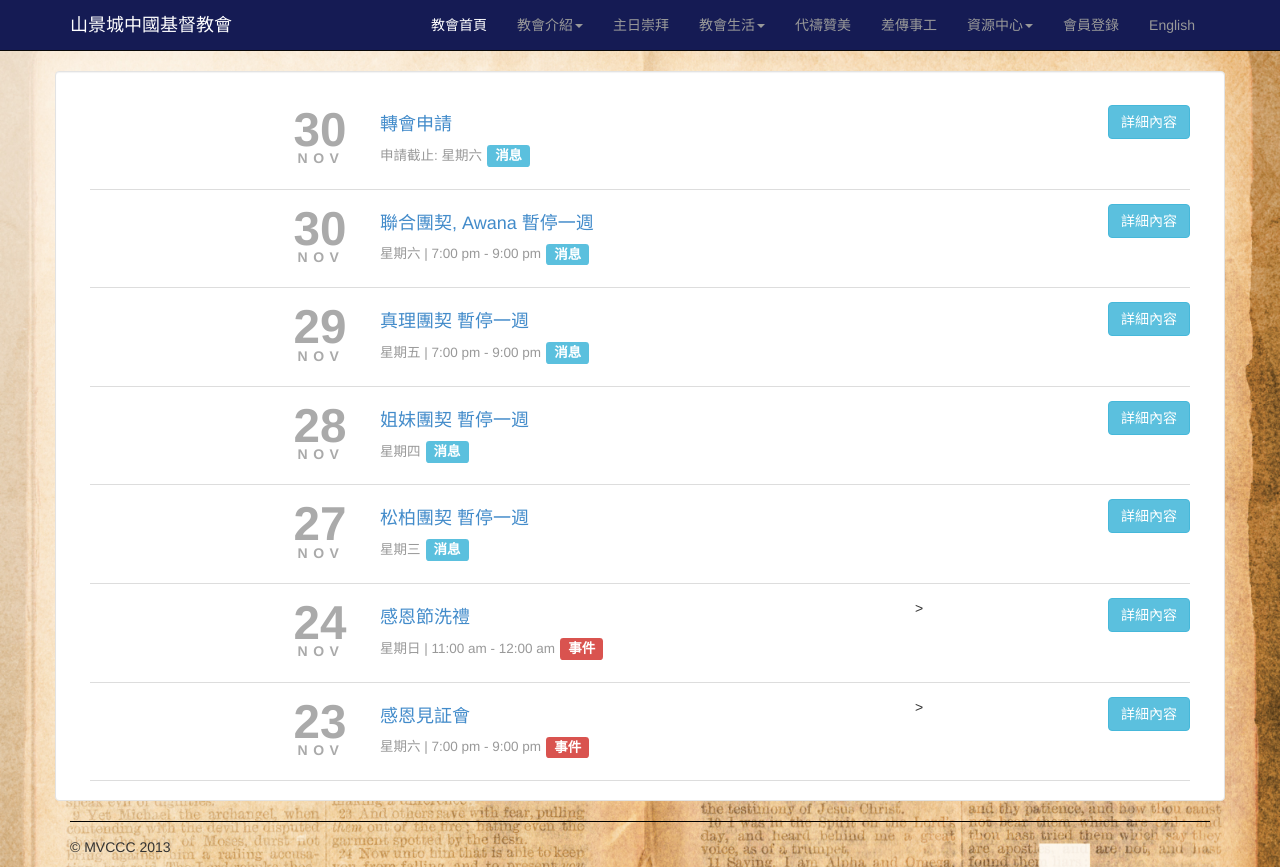
After one commit to mvccc/XiaoLongBao, a CodeIgniter app: page /index.php/pages/calendar in a window 1280 px wide. The commit adds this page. Run offline with CodeIgniter, Linux system fonts and the light colour scheme.

Commit message:
add calendar sample page

```diff
--- a/application/controllers/pages.php
+++ b/application/controllers/pages.php
@@ -69,7 +69,26 @@ class Pages extends CI_Controller {
 	}
 
 	/**
-	 * Loads pages in church worship menu
+	* Loads calendar page.
+	*/
+	public function calendar($lang = 'ch')
+	{
+		if ( ! file_exists('application/views/'.$lang.'/churchInfo/calendar.php'))
+		{
+			// Whoops, we don't have a page for that!
+			show_404();
+		}
+
+		# $this->load->model('event_model', 'event');
+		# $data['events'] = $this->event->get_events();
+
+		$this->loadHeader($lang);
+		$this->load->view($lang.'/churchInfo/calendar');
+		$this->load->view('templates/footer');
+	}
+
+	/**
+	 * Loads pages in church worship menu.
 	 */
 	public function worship($lang = 'ch')
 	{
--- /dev/null
+++ b/application/views/ch/churchInfo/calendar.php
@@ -0,0 +1,144 @@
+<div class="row well">
+	<div class="col-lg-12">
+		<div class="event-list">
+			<div class="col-lg-3">
+				<div class="event-date pull-right">
+					<div class="event-day">
+						30
+					</div>
+					<div class="event-mon">
+						Nov
+					</div>
+				</div>
+			</div>
+			<div class="col-lg-6">
+				<h4><a href="#">轉會申請</a><h4>
+				<small>申請截止: 星期六</small>
+				<span class="label label-info">消息</span>
+			</div>
+			<div class="col-lag-3">
+				<a href="#" class="btn btn-info btn-default pull-right" role="button">詳細內容</a>
+			</div>
+		</div>
+		<div class="event-list">
+			<div class="col-lg-3">
+				<div class="event-date pull-right">
+					<div class="event-day">
+						30
+					</div>
+					<div class="event-mon">
+						NOV
+					</div>
+				</div>
+			</div>
+			<div class="col-lg-6">
+				<h4><a href="#">聯合團契, Awana 暫停一週</a><h4>
+				<small>星期六 | 7:00 pm - 9:00 pm</small>
+				<span class="label label-info">消息</span>
+			</div>
+			<div class="col-lag-3">
+				<a href="#" class="btn btn-info btn-default pull-right" role="button">詳細內容</a>
+			</div>
+		</div>
+		<div class="event-list">
+			<div class="col-lg-3">
+				<div class="event-date pull-right">
+					<div class="event-day">
+						29
+					</div>
+					<div class="event-mon">
+						NOV
+					</div>
+				</div>
+			</div>
+			<div class="col-lg-6">
+				<h4><a href="#">真理團契 暫停一週</a><h4>
+				<small>星期五 | 7:00 pm - 9:00 pm</small>
+				<span class="label label-info">消息</span>
+			</div>
+			<div class="col-lag-3">
+				<a href="#" class="btn btn-info btn-default pull-right" role="button">詳細內容</a>
+			</div>
+		</div>
+		<div class="event-list">
+			<div class="col-lg-3">
+				<div class="event-date pull-right">
+					<div class="event-day">
+						28
+					</div>
+					<div class="event-mon">
+						NOV
+					</div>
+				</div>
+			</div>
+			<div class="col-lg-6">
+				<h4><a href="#">姐妹團契 暫停一週</a><h4>
+				<small>星期四</small>
+				<span class="label label-info">消息</span>
+			</div>
+			<div class="col-lag-3">
+				<a href="#" class="btn btn-info btn-default pull-right" role="button">詳細內容</a>
+			</div>
+		</div>
+		<div class="event-list">
+			<div class="col-lg-3">
+				<div class="event-date pull-right">
+					<div class="event-day">
+						27
+					</div>
+					<div class="event-mon">
+						NOV
+					</div>
+				</div>
+			</div>
+			<div class="col-lg-6">
+				<h4><a href="#">松柏團契 暫停一週</a><h4>
+				<small>星期三</small>
+				<span class="label label-info">消息</span>
+			</div>
+			<div class="col-lag-3">
+				<a href="#" class="btn btn-info btn-default pull-right" role="button">詳細內容</a>
+			</div>
+		</div>
+		<div class="event-list">
+			<div class="col-lg-3">
+				<div class="event-date pull-right">
+					<div class="event-day">
+						24
+					</div>
+					<div class="event-mon">
+						NOV
+					</div>
+				</div>
+			</div>
+			<div class="col-lg-6">
+				<h4><a href="#">感恩節洗禮</a><h4>
+				<small>星期日 | 11:00 am - 12:00 am</small>
+				<span class="label label-danger">事件</span>
+			</div>
+			<div class="col-lag-3">
+				<a href="#" class="btn btn-info btn-default pull-right" role="button">詳細內容</a>
+			</div>>
+		</div>
+		<div class="event-list">
+			<div class="col-lg-3">
+				<div class="event-date pull-right">
+					<div class="event-day">
+						23
+					</div>
+					<div class="event-mon">
+						NOV
+					</div>
+				</div>
+			</div>
+			<div class="col-lg-6">
+				<h4><a href="#">感恩見証會</a><h4>
+				<small>星期六 | 7:00 pm - 9:00 pm</small>
+				<span class="label label-danger">事件</span>
+			</div>
+			<div class="col-lag-3">
+				<a href="#" class="btn btn-info btn-default pull-right" role="button">詳細內容</a>
+			</div>>
+		</div>
+	</div>
+</div>
--- a/application/views/templates/header_ch.php
+++ b/application/views/templates/header_ch.php
@@ -45,16 +45,10 @@
                 <li><a href="<?php echo site_url(); ?>/pages/church/bylaw">教會會章</a></li>
                 <li><a href="<?php echo site_url(); ?>/pages/pastors">牧者介紹</a></li>
                 <li><a href="<?php echo site_url(); ?>/pages/church/schedule">聚會時間</a></li>
+                <li><a href="<?php echo site_url(); ?>/pages/calendar">日歷事件</a></li>
                 <li><a href="#">事工部門</a></li>
                 <li><a href="#">教會歷史</a></li>
                 <li><a href="#">地址電話</a></li>
-              </ul>
-            </li>
-            <li class="dropdown">
-              <a href="#" class="dropdown-toggle" data-toggle="dropdown">神家近況<b class="caret"></b></a>
-              <ul class="dropdown-menu">
-                <li><a href="#">最新消息</a></li>
-                <li><a href="#">近期活動</a></li>
               </ul>
             </li>
             <li><a href="<?php echo site_url(); ?>/pages/worship">主日崇拜</a></li>
--- a/assets/css/mvccc.css
+++ b/assets/css/mvccc.css
@@ -146,7 +146,7 @@ hr
   background-color: rgba(255,255,255,0.6);
 }
 
-/* Calendar & Events List*/
+/* Calendar & Events List on Home Page */
 .listing
 {
   overflow: hidden;
@@ -190,6 +190,14 @@ hr
   height: 45px;
 }
 
+/* Calendar & Events List on Calendar Page */
+.event-list { width: 100%; overflow: hidden; border-bottom: 1px solid #dddddd; padding: 14px 0 14px 0; }
+.event-date { width: 60px; text-align: center; margin-top: 8px; }
+.event-day { font-size: 3.4em; color: #aaa; font-weight: bold; line-height: .7em; font-family: Helvetica, Arial, sans-serif; }
+.event-mon { font-size: 1em; color: #aaa; text-transform: uppercase; font-family: Helvetica, Arial, sans-serif; font-weight: bold; margin: 5px 0 0 2px; letter-spacing: .4em; line-height: 1em;}
+
+.event-title { width: 400px; display: inline; }
+
 /* Sign In & Sign Up Form */
 .form-signin
 {
```
